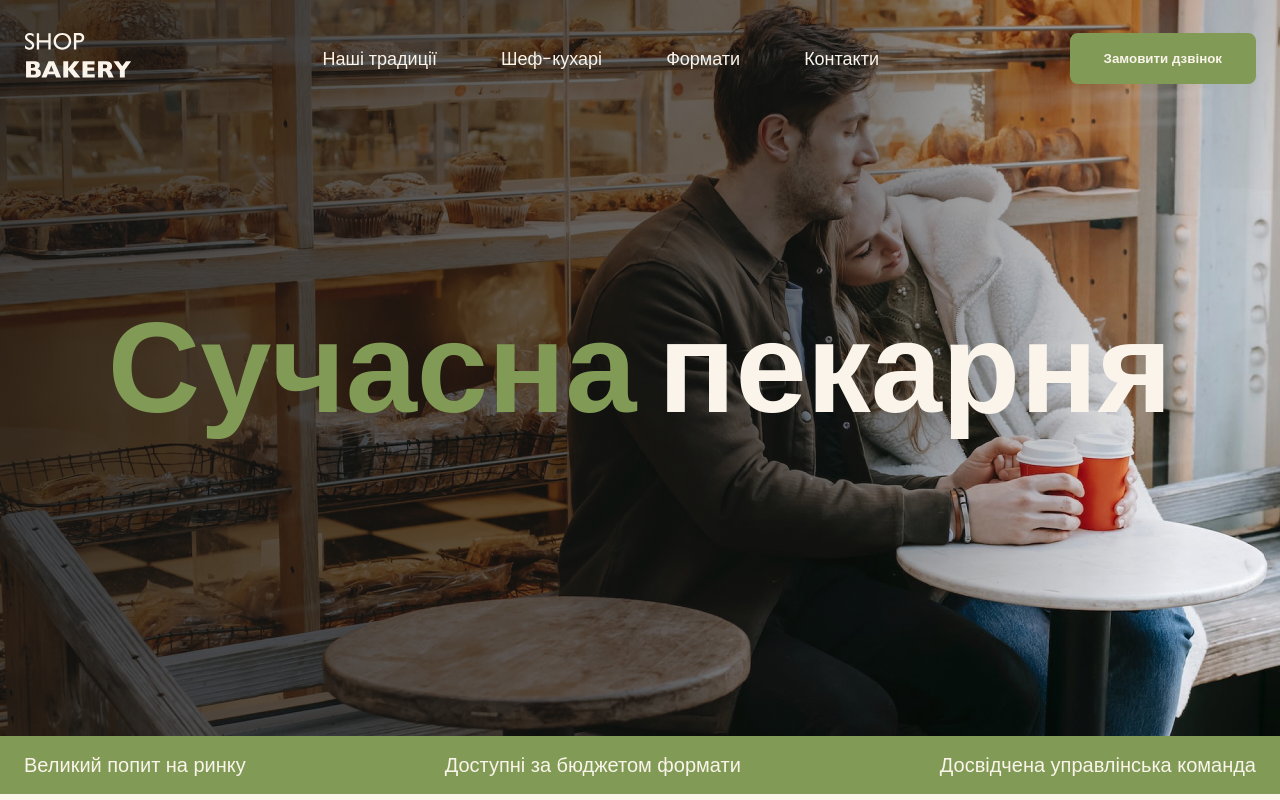
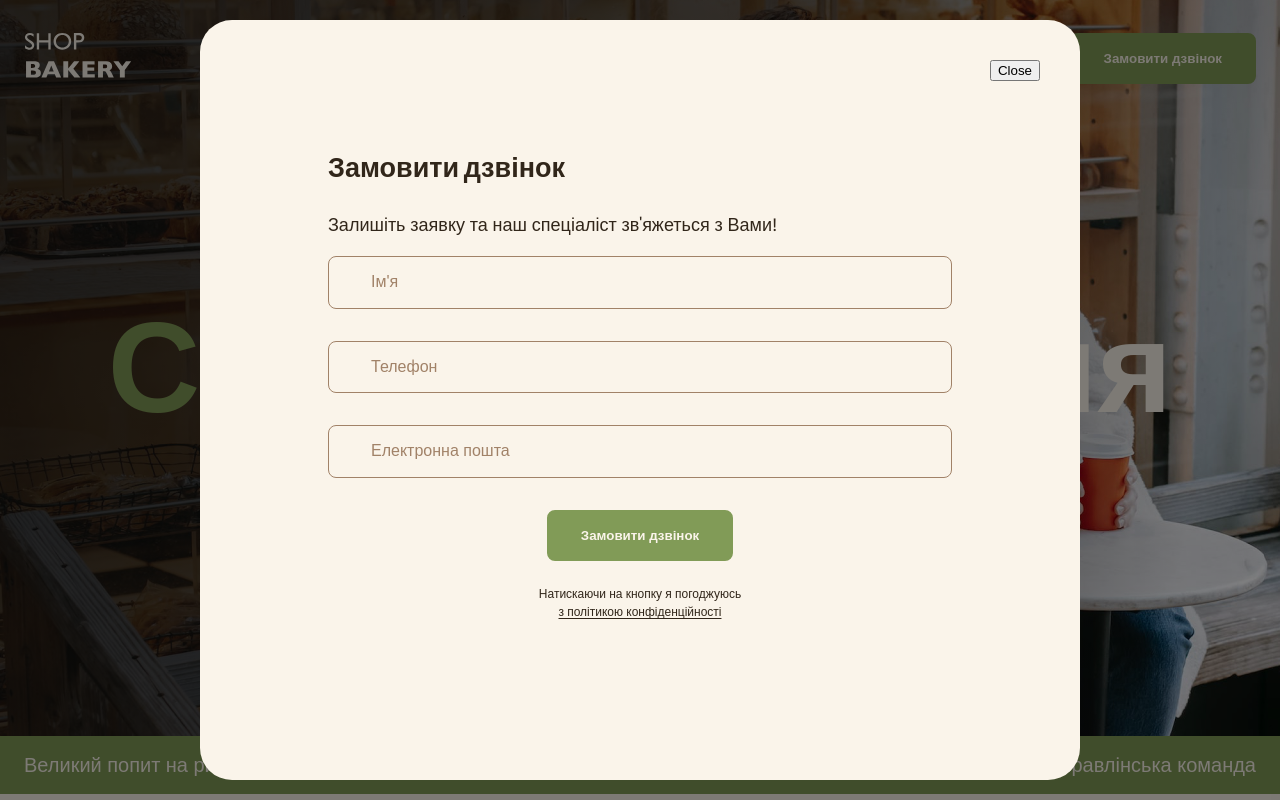
Before and after one commit to Anoryike/genius-practice, a plain HTML site: page index.html in a window 1280 px wide. Shown: the top 800 px of the page. Drawn offline with Linux system fonts and the light colour scheme.

Commit message:
Add form

```diff
--- a/css/styles.css
+++ b/css/styles.css
@@ -472,8 +472,10 @@ ul {
   max-width: 880px;
   height: 100%;
   max-height: 880px;
+  padding: 128px;
   background-color: var(--сolor-primary-light);
   border-radius: 32px;
+  overflow-y: auto;
 }
 
 .modal-btn-close {
@@ -481,3 +483,56 @@ ul {
   top: 40px;
   right: 40px;
 }
+
+/* Form */
+.form-field {
+  margin-bottom: 32px;
+}
+
+.form-label {
+  display: block;
+}
+
+.form-input {
+  padding: 16px 42px;
+  width: 100%;
+  font-size: 16px;
+  line-height: 1.17;
+  border: 1px solid var(--color-secondary-dark);
+  border-radius: 8px;
+  background-color: transparent;
+}
+
+.form-input:focus {
+  border-color: var(--сolor-brand-normal);
+  outline: none;
+}
+
+.form-input::placeholder {
+  color: var(--color-secondary-dark);
+  font-size: 16px;
+  line-height: 1.17;
+}
+
+.form-input:focus::placeholder {
+  color: var(--сolor-primary-dark);
+}
+
+.form-button {
+  display: block;
+  margin: 0 auto 24px;
+}
+
+.form-terms {
+  margin: 0 auto;
+  max-width: 220px;
+  font-weight: 500;
+  font-size: 12px;
+  line-height: 1.5;
+  text-align: center;
+}
+
+.form-terms-link {
+  color: var(--сolor-primary-dark);
+  text-underline-offset: 2px;
+}
--- a/index.html
+++ b/index.html
@@ -197,7 +197,56 @@
                 Приєднуйтеся до мережі пекарень
               </h2>
               <p>Заповни форму, щоб ми звʼязались з тобою!</p>
-              <!-- form -->
+              <form name="contact-form" autocomplete="off" novalidate>
+                <div class="form-field">
+                  <label class="form-label visually-hidden" for="user-name"
+                    >Ім'я
+                  </label>
+                  <input
+                    class="form-input"
+                    type="text"
+                    id="user-name"
+                    name="user-name"
+                    placeholder="Ім'я"
+                  />
+                </div>
+
+                <div class="form-field">
+                  <label class="form-label visually-hidden" for="user-tel"
+                    >Телефон
+                  </label>
+                  <input
+                    class="form-input"
+                    type="tel"
+                    id="user-tel"
+                    name="user-tel"
+                    placeholder="Телефон"
+                  />
+                </div>
+
+                <div class="form-field">
+                  <label class="form-label visually-hidden" for="user-email"
+                    >Електронна пошта
+                  </label>
+                  <input
+                    class="form-input"
+                    type="email"
+                    id="user-email"
+                    name="user-email"
+                    placeholder="Електронна пошта"
+                  />
+                </div>
+
+                <button class="form-button button" type="submit">
+                  Замовити дзвінок
+                </button>
+                <p class="form-terms">
+                  Натискаючи на кнопку я погоджуюсь
+                  <a class="form-terms-link" href="#"
+                    >з політикою конфіденційності</a
+                  >
+                </p>
+              </form>
             </div>
             <iframe
               class="contact-map"
@@ -276,9 +325,59 @@
       </div>
     </footer>
 
-    <div class="backdrop is-hidden">
+    <div class="backdrop">
       <div class="modal">
         <button class="modal-btn-close" type="button">Close</button>
+        <h2>Замовити дзвінок</h2>
+        <p>Залишіть заявку та наш спеціаліст зв'яжеться з Вами!</p>
+        <form name="modal-form" autocomplete="off" novalidate>
+          <div class="form-field">
+            <label class="form-label visually-hidden" for="user-name"
+              >Ім'я
+            </label>
+            <input
+              class="form-input"
+              type="text"
+              id="user-name"
+              name="user-name"
+              placeholder="Ім'я"
+            />
+          </div>
+
+          <div class="form-field">
+            <label class="form-label visually-hidden" for="user-tel"
+              >Телефон
+            </label>
+            <input
+              class="form-input"
+              type="tel"
+              id="user-tel"
+              name="user-tel"
+              placeholder="Телефон"
+            />
+          </div>
+
+          <div class="form-field">
+            <label class="form-label visually-hidden" for="user-email"
+              >Електронна пошта
+            </label>
+            <input
+              class="form-input"
+              type="email"
+              id="user-email"
+              name="user-email"
+              placeholder="Електронна пошта"
+            />
+          </div>
+
+          <button class="form-button button" type="submit">
+            Замовити дзвінок
+          </button>
+          <p class="form-terms">
+            Натискаючи на кнопку я погоджуюсь
+            <a class="form-terms-link" href="#">з політикою конфіденційності</a>
+          </p>
+        </form>
       </div>
     </div>
 
```
